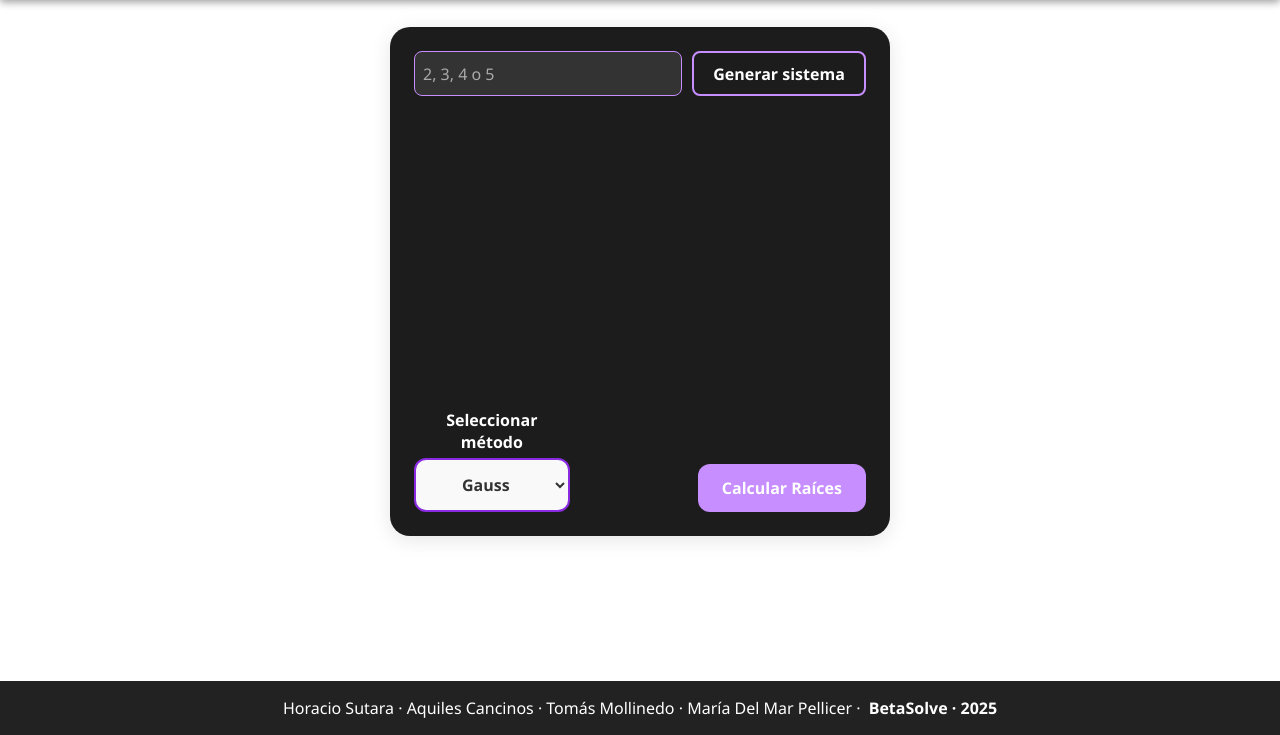
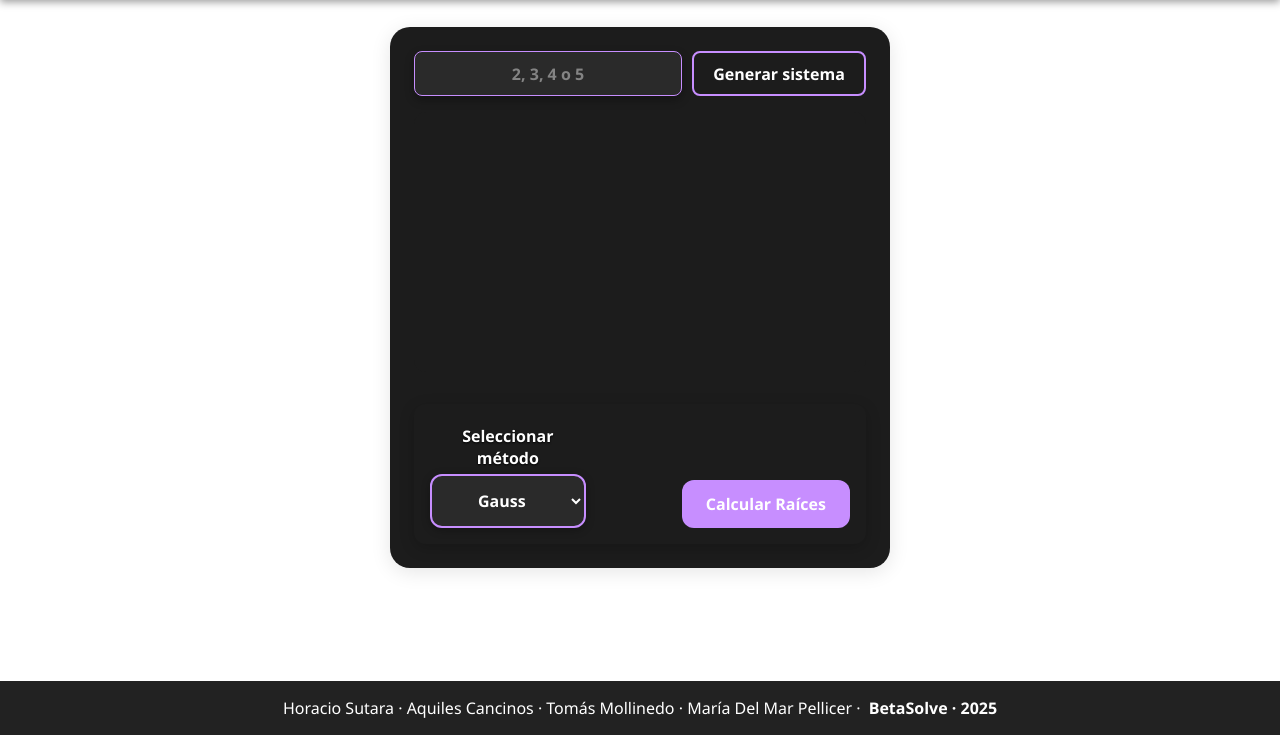
Before and after one commit to Horacio-Sutara/Calculadora, a Flask app: page /sistemas_ecuaciones in a window 1280 px wide. Shown: the part 65-800 px from the top of the page. Run offline with Flask 3, Linux system fonts and the light colour scheme.

Commit message:
Mejoras en el diseño de sistemas de ecuaciones

```diff
--- a/app/static/css/sistemas.css
+++ b/app/static/css/sistemas.css
@@ -119,28 +119,27 @@ header {
     width: 500px;/* Cambiado a 500px para que ocupe 50% del ancho de la pantalla */
     box-sizing: border-box;
 }
-
-.bloque-generador input[type="number"] {
-    background: #333;
-    color: #fff;
-    padding: 0.5rem;
-    border: 1px solid #c78eff;
-    border-radius: 8px;
-    font-size: 1rem;
-    width: 100%;
-}
 .input-sistema {
     padding: 0.6rem;
     border-radius: 8px;
+    background-color: #222;
     border: 1px solid #c78eff;
-    background-color: #2a2a2a;
     color: #fff;
     width: 60px;
     text-align: center;
     font-weight: bold;
+    box-shadow: 0 4px 10px rgba(0, 0, 0, 0.3);
+}
+.input-sistema:focus{
+    outline: none;
+    border-color: #8a2be2;
+    box-shadow: 0 0 8px rgba(138, 43, 226, 0.5);
+    background-color: #111;
+    transform: scale(1.02);
 }
 .input-sistema::placeholder {
-    color: #aaa;
+    color: #c78eff;
+    opacity: 0.7;
 }
 .fila-sistema {
     justify-content: center;
@@ -198,10 +197,16 @@ input[type=number]::-webkit-outer-spin-button {
     gap: 1rem;
     width: 100%;
     margin: 1rem auto 0;
+    padding: 1rem;
+    border-radius: 12px;
+    box-shadow: 0 4px 15px rgba(0, 0, 0, 0.2);
+    animation: fadeIn 0.5s ease-in-out;
 }
 .campo {
     display: flex;
     flex-direction: column;
+    color: #c78eff;
+    text-shadow: 0 1px 2px #000;
 }
 .campo label {
     flex: 1;
@@ -209,7 +214,8 @@ input[type=number]::-webkit-outer-spin-button {
     text-align: center;
     margin-top: 5px;
     margin-bottom: 5px;
-    color: #fff; /* O blanco si usás fondo oscuro */
+    color: #fff;
+
 }
 select#metodo {
     flex:1;
@@ -217,28 +223,28 @@ select#metodo {
     padding: 0.8rem;
     height: 25px;
     border-radius: 12px;
-    border: 2px solid #8a2be2; /* Violeta crack */
-    background-color: #f9f9f9;
+    border: 2px solid #c78eff;
+    background-color: #2a2a2a;
     outline: none;
     transition: all 0.3s ease;
     font-size: 1rem;
-    color: #333;
+    color: #fff;
     font-weight: bold;
     outline: none;
+    box-shadow: 0 2px 8px rgba(0, 0, 0, 0.3);
 }
 select#metodo:focus {
-    border-color: #6a0dad;
+    border-color: #8a2be2;
     box-shadow: 0 0 0px rgba(138, 43, 226, 0.5);
 }
 select#metodo option {
-    background-color: white;
-    color: #333;
+    background-color: #1c1c1c;
+    color: #fff;
 }
-
 #Mensaje_calcular{
     background-color: #1c1c1c;
     margin-bottom: 5px;
-    height:0px; /* Espacio inicial aunque no haya contenido */
+    height:0px;
     color: white;
     display: flex;
     flex-direction: column;
--- a/app/templates/sistemas.html
+++ b/app/templates/sistemas.html
@@ -33,7 +33,7 @@
             <!-- Bloque de generación del sistema -->
             <div class="bloque-generador">
                 <div class="fila-input-generador">
-                    <input type="number" id="cantidadEcuaciones" min="2" max="5" placeholder="2, 3, 4 o 5">
+                    <input type="number" id="cantidadEcuaciones" min="2" max="5" placeholder="2, 3, 4 o 5" class="input-sistema">
                     <button class="btn-generar" onclick="generarSistema()">Generar sistema</button>
                 </div>
 
```
